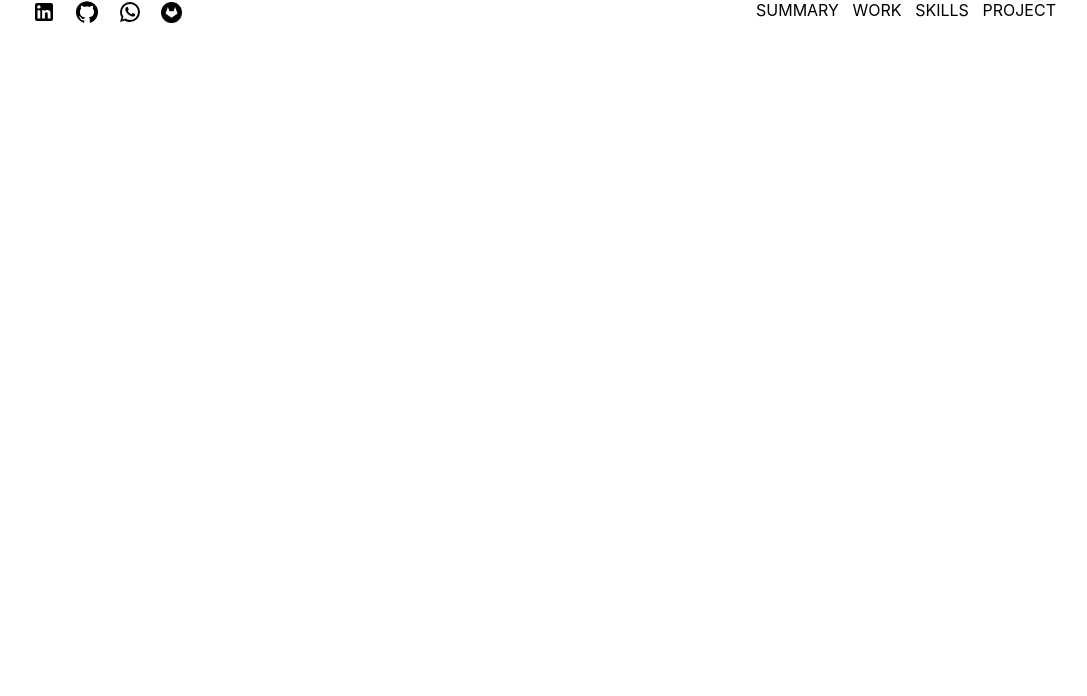
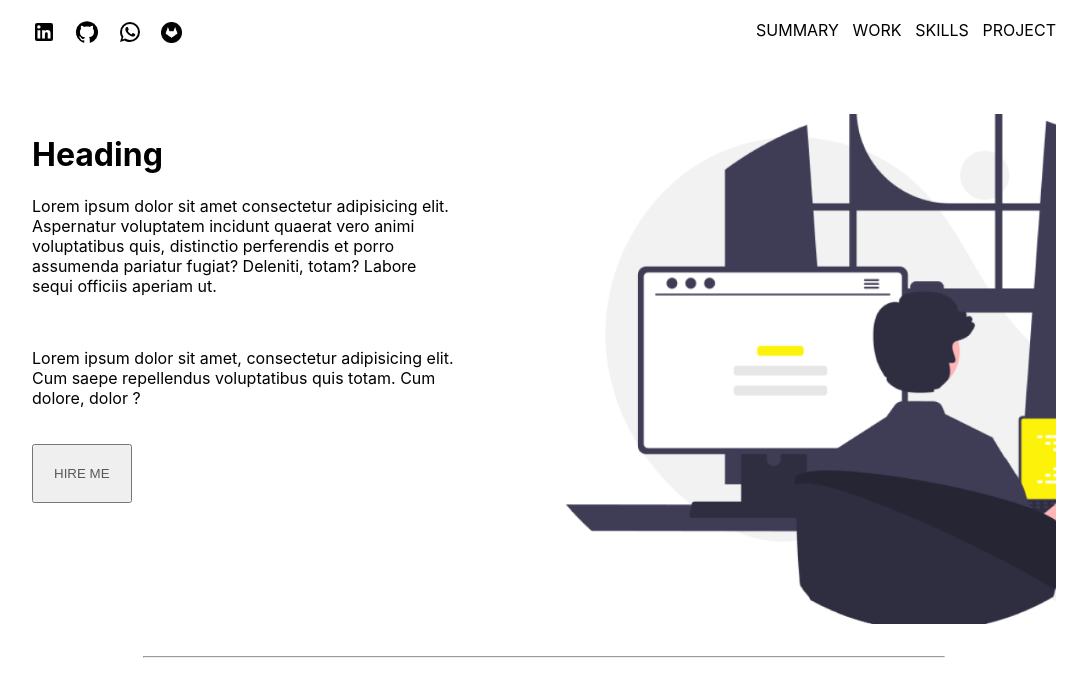
Before and after one commit to gamerboyelz/helton-dev-portfolio, a React (Create React App) app: page / in a window 1280 px wide. Shown: the top 696 px of the page, without its empty margins (96-1183 px from the left). Built offline with nearby package versions, Linux system fonts and the light colour scheme.

Commit message:
Created new components and added new styles. the hero section was modifies

```diff
--- a/src/App.js
+++ b/src/App.js
@@ -2,6 +2,8 @@ import LinkedInIcon from '@mui/icons-material/LinkedIn';
 import GitHubIcon from '@mui/icons-material/GitHub';
 import WhatsAppIcon from '@mui/icons-material/WhatsApp';
 import gitlab_icon from './assets/gitlab-icon.png';
+import heroImage from './assets/heroImage.png';
+
 import "./App.styles.scss"
 
 
@@ -33,10 +35,34 @@ const NavBar = () => {
   );
 };
 
+const HeroSection = ()=> {
+  return(
+    <div className="container-Hero-Section">
+      <div>
+        <h1>Heading</h1>
+        <p>Lorem ipsum dolor sit amet consectetur adipisicing elit. Aspernatur voluptatem incidunt quaerat vero animi voluptatibus quis, distinctio perferendis et porro assumenda pariatur fugiat? Deleniti, totam? Labore sequi officiis aperiam ut.</p> <br />
+        <p>Lorem ipsum dolor sit amet, consectetur adipisicing elit. Cum saepe repellendus voluptatibus quis totam. Cum dolore, dolor ?</p><br />
+        <button className='btn-HeroSection'>HIRE ME</button>
+      </div>
+      <div><img src={heroImage} id='heroSectionImage' alt="" /></div>
+
+    </div>
+  );
+}
+
+const HorizontalRule = ()=> {
+  return(
+    <div className='horizontalRuleContainer'><hr className='horizontalRule'/></div>
+  )
+}
+
+
 function App() {
   return (
     <div className="App">
       <NavBar />
+      <HeroSection />
+      <HorizontalRule />
 
     </div>
   );
--- a/src/App.styles.scss
+++ b/src/App.styles.scss
@@ -1,11 +1,15 @@
 .App{
-    display: flex;
-    justify-content: center;
+    width: 1024px;
+    margin-left: auto;
+    margin-right: auto;
+
 }
 .container-NavBar{
     display: flex;
     width: 1024px;
     justify-content: space-between;
+    padding-top: 20px;
+    padding-bottom: 20px;
 
     .container-NavBar-icons{
         display: flex;
@@ -25,3 +29,28 @@
         justify-content: space-between;
     }
 }
+.container-Hero-Section{
+    display: flex;
+    width: 1024px;
+    padding-top: 50px;
+
+    .btn-HeroSection{
+        padding: 20px;
+        color: rgba(0, 0, 0, 0.626);
+    }
+
+    #heroSectionImage{
+        width: 600px; ;
+
+    }
+
+}
+
+.horizontalRuleContainer{
+    width: 1024px;
+    padding: 20px 0px 20px 0px;
+
+    .horizontalRule{
+        width: 800px;
+    }
+}
```
Also changed, not shown: src/assets/heroImage.png (added).
